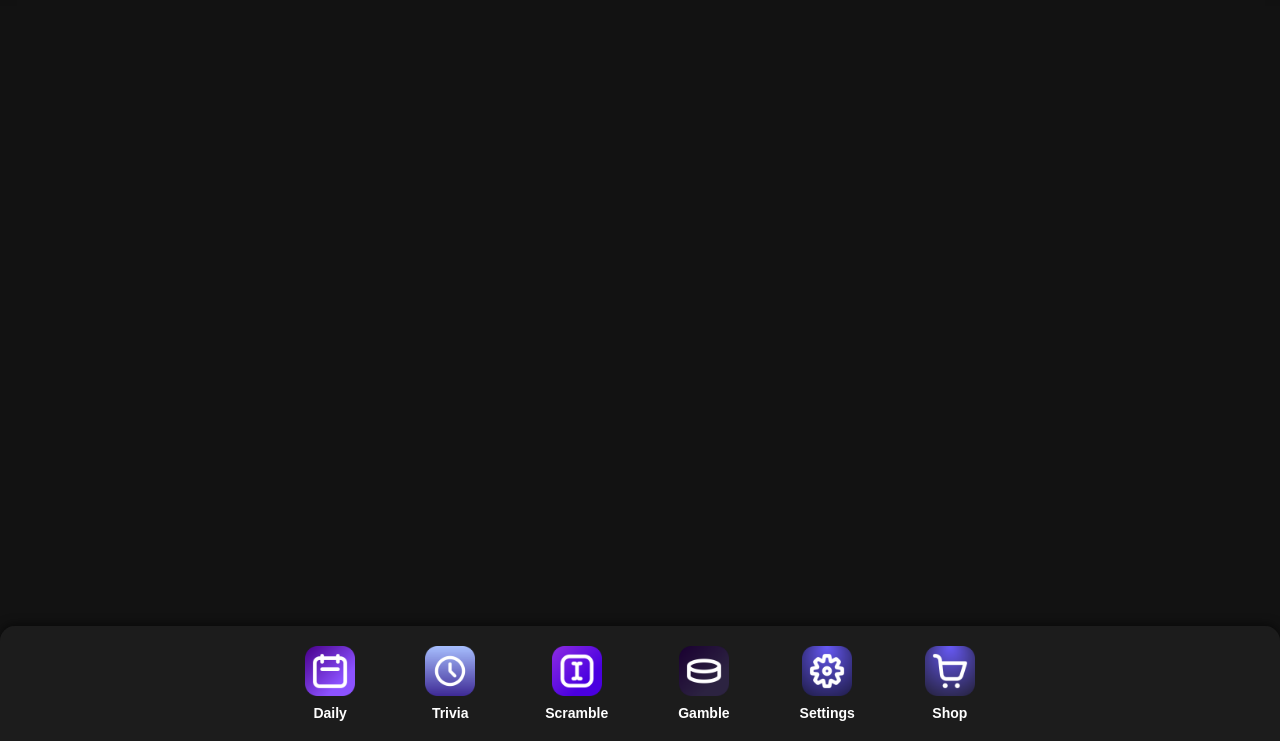
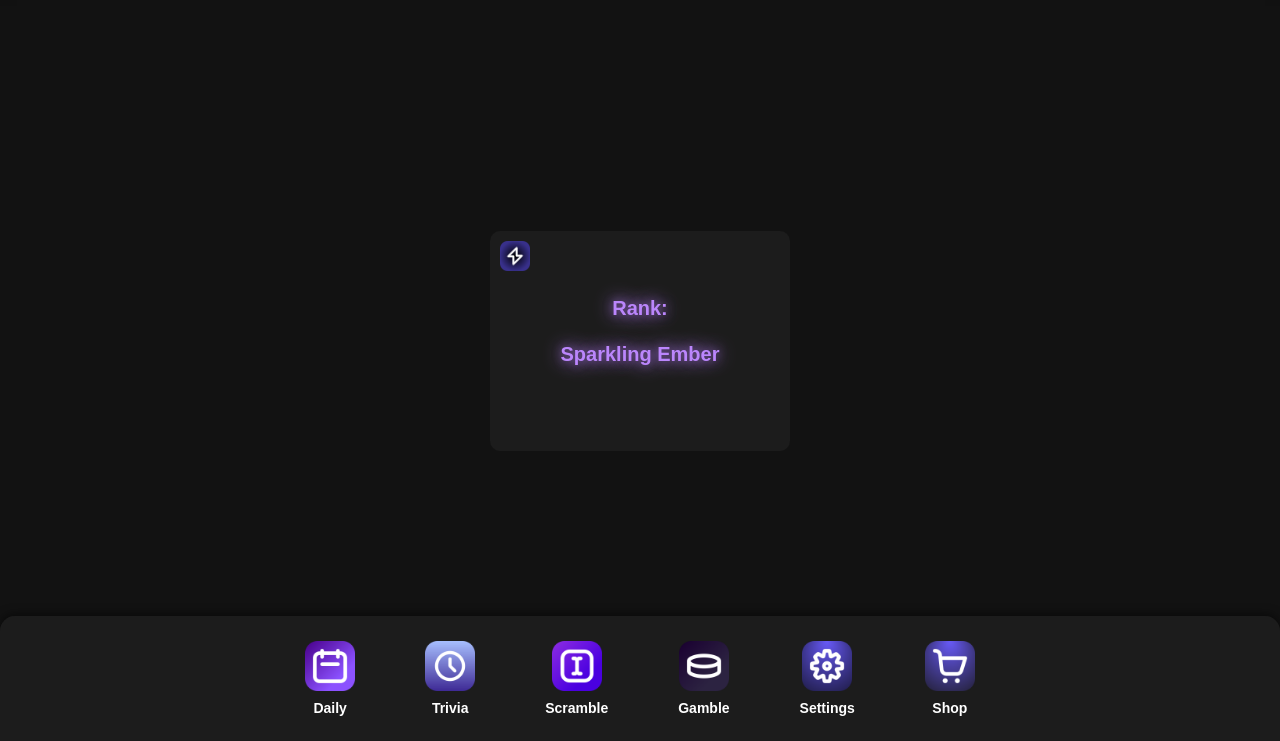
Before and after one commit to olii-dev/auraflow, a plain HTML site: page index.html in a window 1280 px wide. Shown: the part 59-800 px from the top of the page. Drawn offline with Linux system fonts and the light colour scheme.

Commit message:
Version 0.5.0-alpha
Introducing Ranks!

These are the current ranks with when you can unlock them:
20 aura or less = Sparkling Ember
50 aura or less = Mystic Voyager
100 aura or less = Celestial Guardian
100 aura or more = Infinity Warden

```diff
--- a/index.html
+++ b/index.html
@@ -27,6 +27,10 @@
             background-image: url('blank'); /* Add a desktop background image */
             background-size: cover;
             position: relative;
+            display: flex; /* Enable flexbox */
+            flex-direction: column; /* Stack children vertically */
+            justify-content: center; /* Center children vertically */
+            align-items: center; /* Center children horizontally */
         }
 
         .top-bar {
@@ -78,8 +82,6 @@
             bottom: 0;
             width: 100%;
             box-shadow: 0 -2px 10px rgba(0, 0, 0, 0.5);
-            padding-top: 0px;
-            padding-bottom: 0px;
             overflow-x: auto; /* Enable horizontal scrolling */
             white-space: nowrap; /* Prevent wrapping of items */
         }
@@ -114,6 +116,32 @@
             color: inherit;
         }
 
+        .rank {
+    background-color: rgba(30, 30, 30, 0.8); /* Semi-transparent dark background */
+    color: #bb86fc; /* Light purple color for rank */
+    font-size: 20px; /* Font size for rank */
+    font-weight: bold;
+    padding: 20px; /* Padding for the box */
+    border-radius: 10px; /* Rounded corners */
+    text-align: center; /* Center align the rank value */
+    text-shadow: 0 0 10px #7755a0, 0 0 20px #bb86fc; /* Glow effect */
+    display: flex; /* Use flexbox for alignment */
+    flex-direction: column; /* Stack children vertically */
+    align-items: center; /* Center items horizontally */
+    justify-content: flex-start; /* Align items to the top */
+    position: relative; /* Allow absolute positioning of the icon */
+    width: 300px; /* Set a width for the rank box */
+    height: 220px;
+}
+
+.rank-icon {
+    width: 30px; /* Size of the rank icon */
+    height: 30px; /* Size of the rank icon */
+    position: absolute; /* Position the icon absolutely */
+    top: 10px; /* Position from the top */
+    left: 10px; /* Position from the left */
+}
+
         /* Media Queries for Responsive Design */
         @media (max-width: 600px) {
             .app img {
@@ -124,6 +152,10 @@
             .app h2 {
                 font-size: 10px;
             }
+
+            .rank {
+                width: 80%; /* Adjust width for smaller screens */
+            }
         }
     </style>
 </head>
@@ -133,6 +165,15 @@
             <h1>Auraflow</h1>
             <div class="current-time" id="current-time"></div>
             <div class="stats">Aura: <span id="aura-level">10</span></div>
+        </div>
+        <div class="rank" id="current-rank-container">
+            <div class="rank-header">
+                <img src="images/rank.png" alt="Rank Icon" class="rank-icon">
+                <br><br>
+                <span>Rank:</span>
+                <br><br>
+            </div>
+            <span id="current-rank"> </span>
         </div>
         <div class="dock">
             <div class="app" id="daily-challenges">
@@ -149,13 +190,13 @@
             </div>
             <div class="app" id="puzzle-solver">
                 <a href="puzzle-solver.html">
-                    <img src="images/scramble.png" alt="Puzzle Solver Icon"> <!-- Add your icon path -->
+                    <img src="images/scramble.png" alt="Puzzle Solver Icon">
                     <h2>Scramble</h2>
                 </a>
             </div>
             <div class="app" id="gamble">
                 <a href="gamble.html">
-                    <img src="images/gamble.png" alt="Gamble Icon"> <!-- Add your icon path -->
+                    <img src="images/gamble.png" alt="Gamble Icon">
                     <h2>Gamble</h2>
                 </a>
             </div>
--- a/script.js
+++ b/script.js
@@ -1,11 +1,28 @@
 // Initialize aura level from local storage
 let auraLevel = parseInt(localStorage.getItem('auraLevel')) || 10; // Start with 10 aura
 document.getElementById('aura-level').textContent = auraLevel;
+
+// Function to determine rank based on aura level
+function determineRank(aura) {
+    if (aura < 20) return "Sparkling Ember";         // Novice
+    else if (aura < 50) return "Mystic Voyager";      // Intermediate
+    else if (aura < 100) return "Celestial Guardian";  // Advanced
+    else return "Infinity Warden";                     // Master
+}
+
+// Update rank display
+function updateRank() {
+    const rank = determineRank(auraLevel);
+    document.getElementById('current-rank').textContent = rank;
+}
+
+updateRank();
 
 // Function to update aura level in local storage
 function updateAura() {
     localStorage.setItem('auraLevel', auraLevel);
     document.getElementById('aura-level').textContent = auraLevel;
+    updateRank();
 }
 
 // Function to purchase an item
@@ -22,6 +39,7 @@ function purchaseItem(itemId, cost) {
         auraLevel -= cost;
         localStorage.setItem('auraLevel', auraLevel);
         document.getElementById('aura-level').textContent = auraLevel; // Update aura level display
+        updateRank(); // Update rank display
         showNotification(`You have successfully purchased the ${itemId}!`, 'success');
 
         // Add item to purchased items
```
Also changed, not shown: images/rank.png (added).
